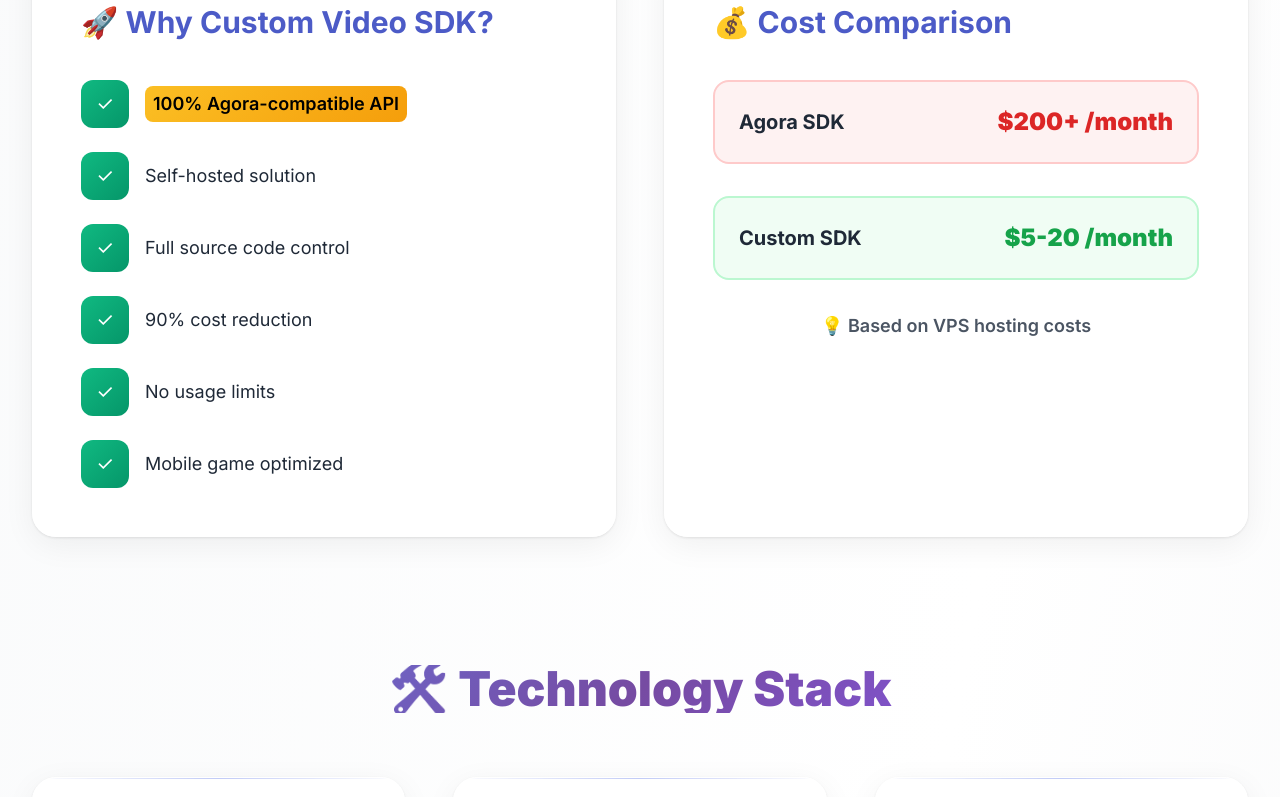
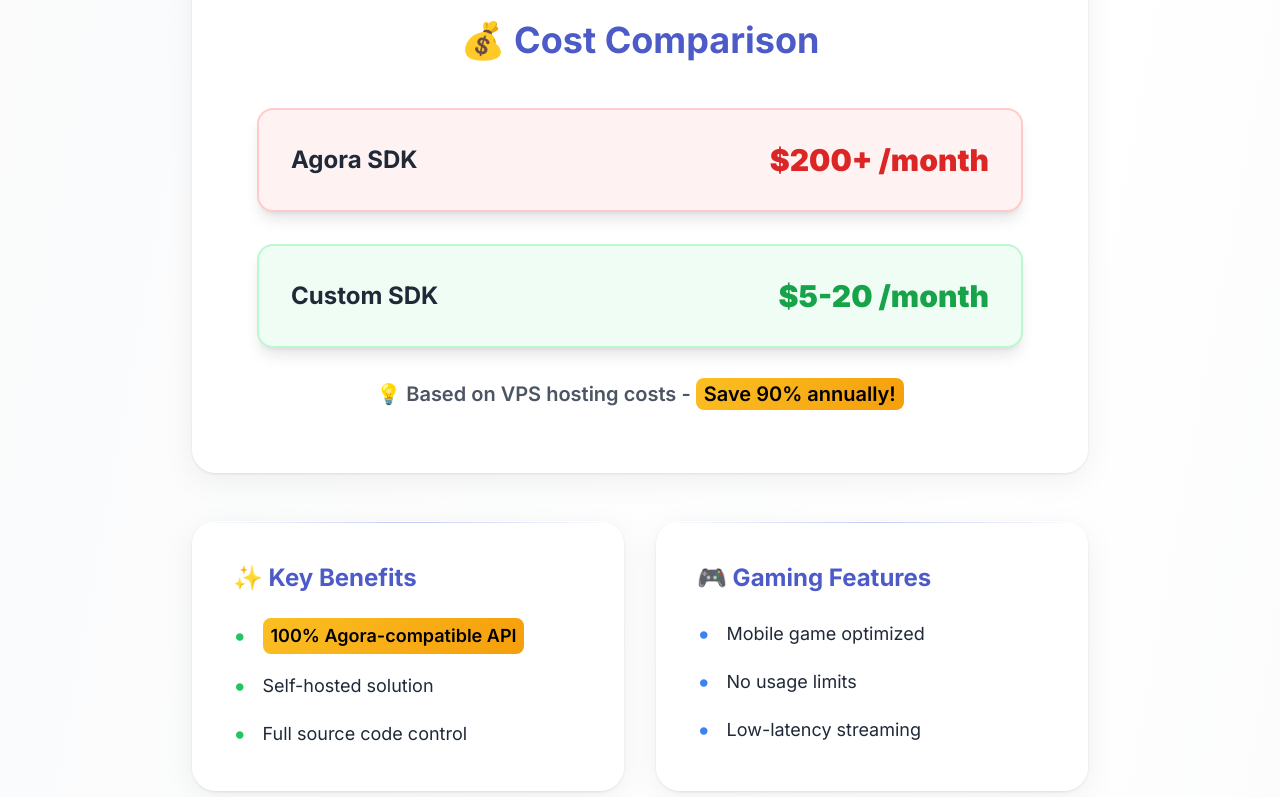
Before and after one commit to StrixSid07/CustomVideoSDK, a website: page public/unity-docs.html in a window 1280 px wide. Shown: the part 1004-1801 px from the top of the page. Drawn offline with nearby package versions, Linux system fonts and the light colour scheme; no server answers.

Commit message:
Update unity-docs.html

```diff
--- a/public/unity-docs.html
+++ b/public/unity-docs.html
@@ -380,50 +380,58 @@
         <!-- Overview Section -->
         <section id="overview" class="mb-32">
             <h2 class="text-5xl font-black mb-16 text-center section-title">📋 Overview</h2>
-            <div class="grid lg:grid-cols-2 gap-12">
-                <div class="card p-12">
-                    <h3 class="text-3xl font-bold mb-10 text-primary-700">🚀 Why Custom Video SDK?</h3>
-                    <ul class="space-y-6">
-                        <li class="flex items-center text-lg">
-                            <div class="feature-icon">✓</div>
+            <div class="max-w-4xl mx-auto">
+                <div class="card p-16 mb-12">
+                    <h3 class="text-4xl font-bold mb-12 text-center text-primary-700">💰 Cost Comparison</h3>
+                    <div class="space-y-8">
+                        <div class="flex justify-between items-center p-8 bg-red-50 rounded-2xl border-2 border-red-200 shadow-lg">
+                            <span class="font-bold text-2xl">Agora SDK</span>
+                            <span class="text-red-600 font-black text-3xl">$200+ /month</span>
+                        </div>
+                        <div class="flex justify-between items-center p-8 bg-green-50 rounded-2xl border-2 border-green-200 shadow-lg">
+                            <span class="font-bold text-2xl">Custom SDK</span>
+                            <span class="text-green-600 font-black text-3xl">$5-20 /month</span>
+                        </div>
+                        <div class="text-center text-gray-600 font-semibold text-xl mt-8">
+                            💡 Based on VPS hosting costs - <span class="highlight">Save 90% annually!</span>
+                        </div>
+                    </div>
+                </div>
+
+                <div class="grid md:grid-cols-2 gap-8">
+                    <div class="card p-10">
+                        <h4 class="text-2xl font-bold mb-6 text-primary-700">✨ Key Benefits</h4>
+                        <ul class="space-y-4 text-lg">
+                            <li class="flex items-center">
+                                <span class="text-green-500 text-2xl mr-4">•</span>
                                 <span class="highlight">100% Agora-compatible API</span>
                             </li>
-                        <li class="flex items-center text-lg">
-                            <div class="feature-icon">✓</div>
+                            <li class="flex items-center">
+                                <span class="text-green-500 text-2xl mr-4">•</span>
                                 Self-hosted solution
                             </li>
-                        <li class="flex items-center text-lg">
-                            <div class="feature-icon">✓</div>
+                            <li class="flex items-center">
+                                <span class="text-green-500 text-2xl mr-4">•</span>
                                 Full source code control
-                        </li>
-                        <li class="flex items-center text-lg">
-                            <div class="feature-icon">✓</div>
-                            90% cost reduction
-                        </li>
-                        <li class="flex items-center text-lg">
-                            <div class="feature-icon">✓</div>
-                            No usage limits
-                        </li>
-                        <li class="flex items-center text-lg">
-                            <div class="feature-icon">✓</div>
-                            Mobile game optimized
                             </li>
                         </ul>
                     </div>
-                <div class="card p-12">
-                    <h3 class="text-3xl font-bold mb-10 text-primary-700">💰 Cost Comparison</h3>
-                    <div class="space-y-8">
-                        <div class="flex justify-between items-center p-6 bg-red-50 rounded-2xl border-2 border-red-200">
-                            <span class="font-bold text-xl">Agora SDK</span>
-                            <span class="text-red-600 font-black text-2xl">$200+ /month</span>
-                        </div>
-                        <div class="flex justify-between items-center p-6 bg-green-50 rounded-2xl border-2 border-green-200">
-                            <span class="font-bold text-xl">Custom SDK</span>
-                            <span class="text-green-600 font-black text-2xl">$5-20 /month</span>
-                        </div>
-                        <div class="text-center text-gray-600 font-semibold text-lg">
-                            💡 Based on VPS hosting costs
-                        </div>
+                    <div class="card p-10">
+                        <h4 class="text-2xl font-bold mb-6 text-primary-700">🎮 Gaming Features</h4>
+                        <ul class="space-y-4 text-lg">
+                            <li class="flex items-center">
+                                <span class="text-blue-500 text-2xl mr-4">•</span>
+                                Mobile game optimized
+                            </li>
+                            <li class="flex items-center">
+                                <span class="text-blue-500 text-2xl mr-4">•</span>
+                                No usage limits
+                            </li>
+                            <li class="flex items-center">
+                                <span class="text-blue-500 text-2xl mr-4">•</span>
+                                Low-latency streaming
+                            </li>
+                        </ul>
                     </div>
                 </div>
             </div>
```
Lines whose indentation alone changed are shown as unchanged.
